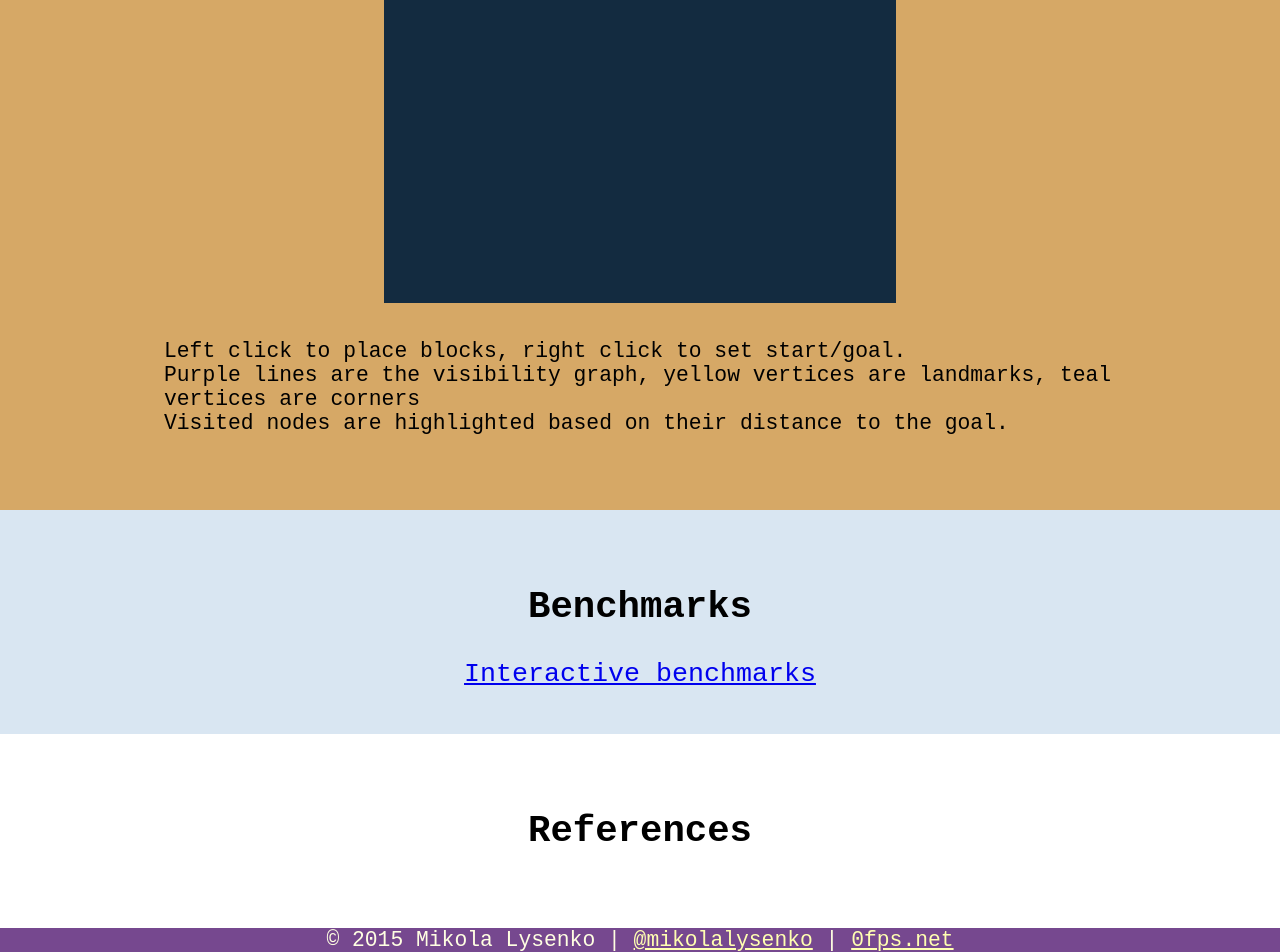
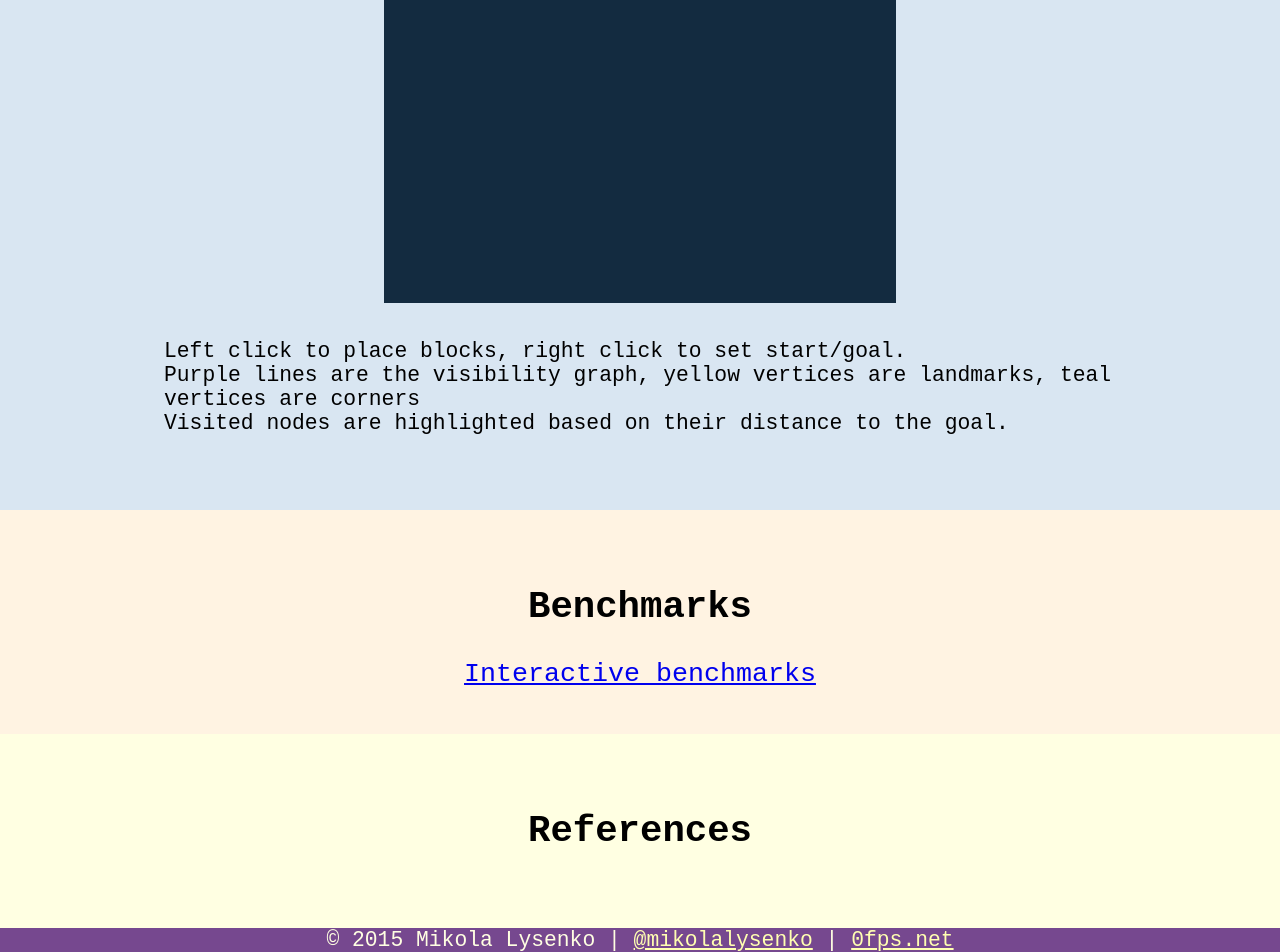
Before and after one commit to mikolalysenko/l1-path-finder, a website: page www/index.html in a window 1280 px wide. Shown: the part 1972-2924 px from the top of the page. Drawn offline with Linux system fonts and the light colour scheme.

Commit message:
messing around with background colors

```diff
--- a/www/main.css
+++ b/www/main.css
@@ -33,15 +33,16 @@ section.block-item {
 }
 
 #section-theory {
-  background-color: #d6a866;
+  background-color: #d9e6f2;
   font-size: 16pt;
 }
 
 #section-benchmarks {
-  background-color: #d9e6f2;
+  background-color: #fff3e2;
 }
 
 #section-references {
+  background-color: #ffffe2;
 }
 
 #section-credits {
```
